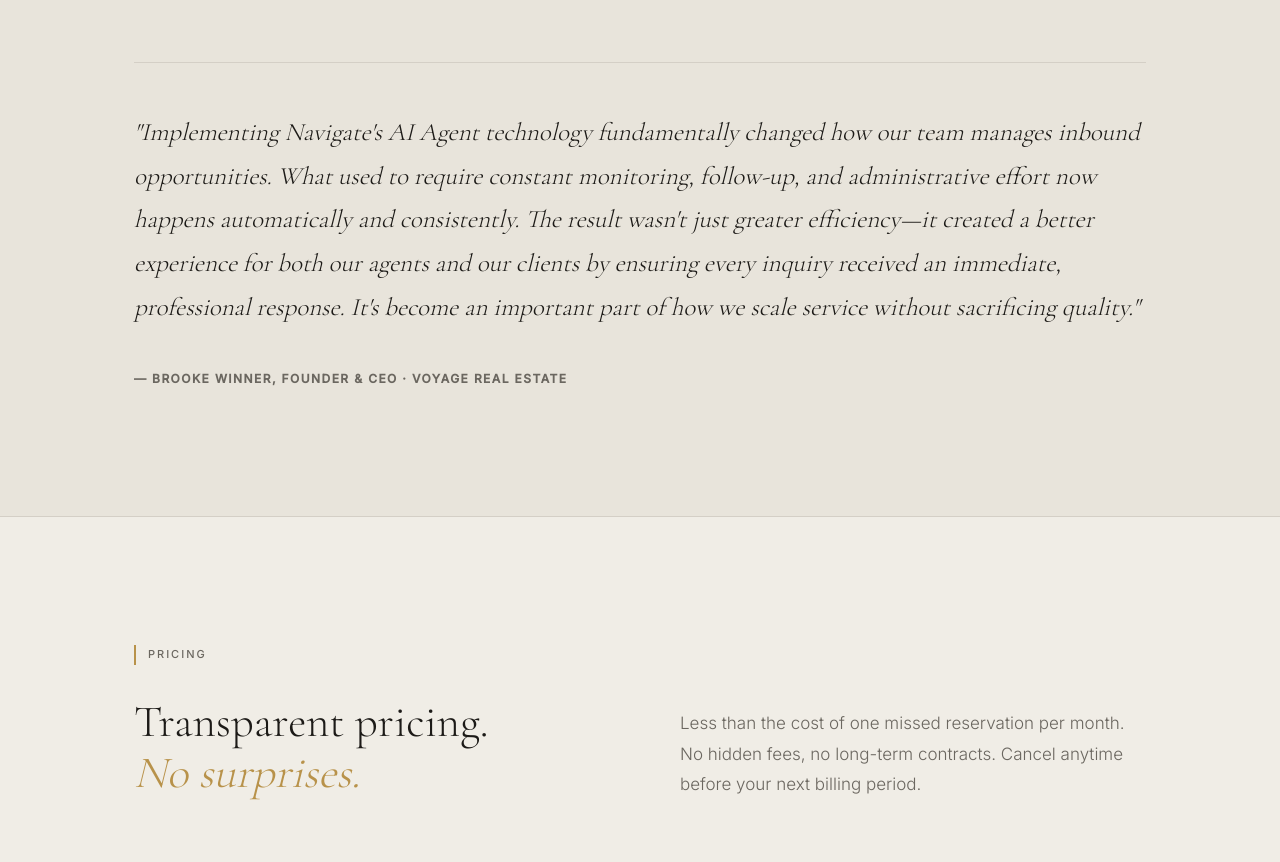
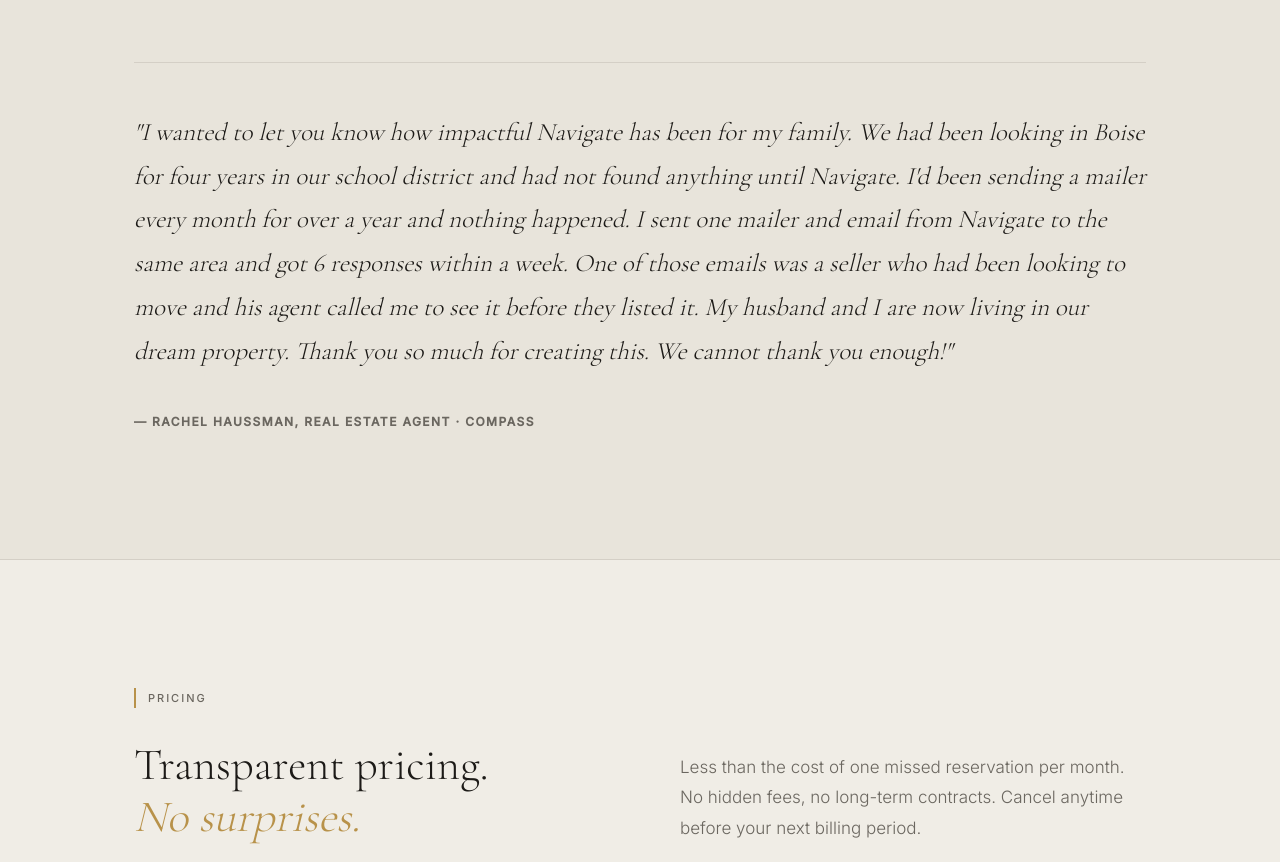
Before and after one commit to letsnavigatebmw/aperture-hospitality, a Next.js app: page /ai-solutions in a window 1280 px wide. Shown: the part 3994-4856 px from the top of the page. Built offline with nearby package versions, Linux system fonts and the light colour scheme.

Commit message:
Update testimonial on Intelligence page: Replace with Rachel Haussman quote

```diff
--- a/app/ai-solutions/page.tsx
+++ b/app/ai-solutions/page.tsx
@@ -205,10 +205,10 @@ export default function AISolutionsPage() {
           {/* Testimonial */}
           <div style={{ paddingTop: '3rem', borderTop: '1px solid #D4CFC6' }}>
             <p style={{ fontFamily: "'Cormorant Garamond', Georgia, serif", fontSize: 'clamp(1.25rem, 2vw, 1.5625rem)', fontWeight: 300, fontStyle: 'italic', lineHeight: 1.75, color: '#1C1A17', marginBottom: '2.5rem', margin: '0 0 2.5rem 0' }}>
-              "Implementing Navigate's AI Agent technology fundamentally changed how our team manages inbound opportunities. What used to require constant monitoring, follow-up, and administrative effort now happens automatically and consistently. The result wasn't just greater efficiency—it created a better experience for both our agents and our clients by ensuring every inquiry received an immediate, professional response. It's become an important part of how we scale service without sacrificing quality."
+              "I wanted to let you know how impactful Navigate has been for my family. We had been looking in Boise for four years in our school district and had not found anything until Navigate. I'd been sending a mailer every month for over a year and nothing happened. I sent one mailer and email from Navigate to the same area and got 6 responses within a week. One of those emails was a seller who had been looking to move and his agent called me to see it before they listed it. My husband and I are now living in our dream property. Thank you so much for creating this. We cannot thank you enough!"
             </p>
             <div style={{ fontSize: '0.75rem', fontWeight: 600, letterSpacing: '0.12em', textTransform: 'uppercase', color: '#6B6760' }}>
-              — Brooke Winner, Founder & CEO · Voyage Real Estate
+              — Rachel Haussman, Real Estate Agent · Compass
             </div>
           </div>
         </div>
```
